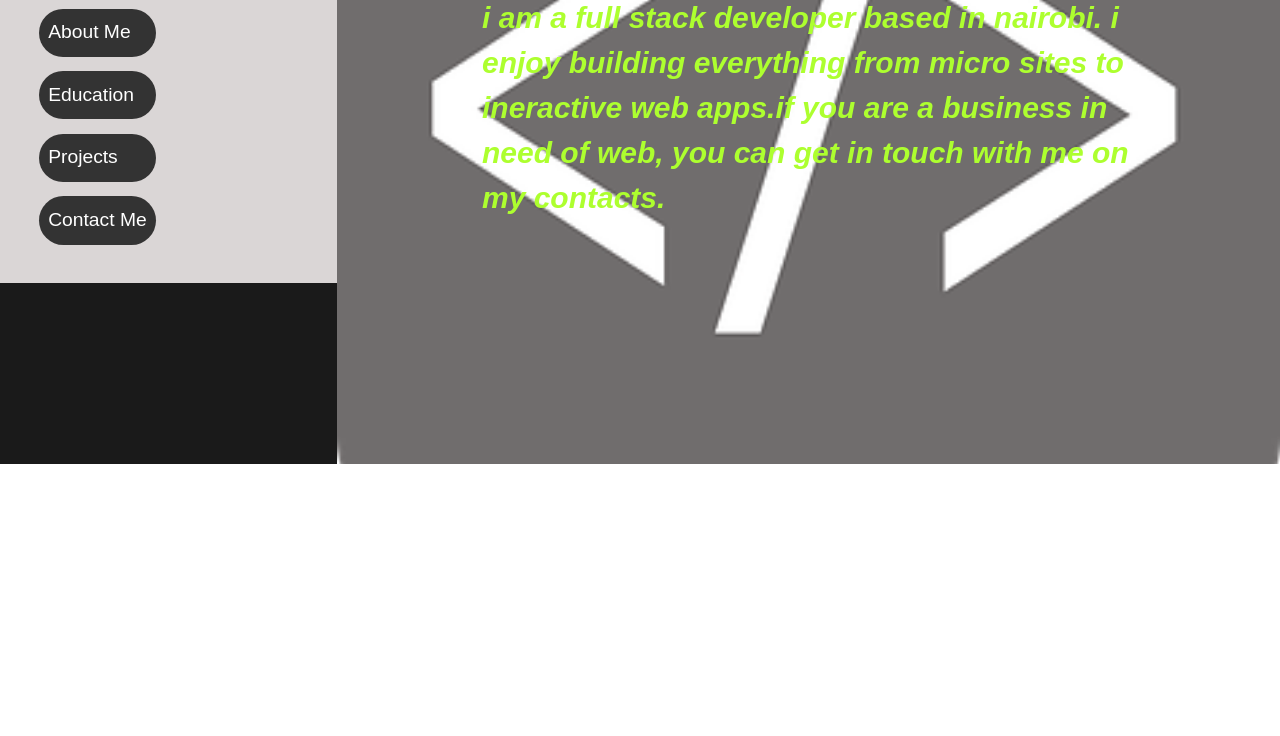
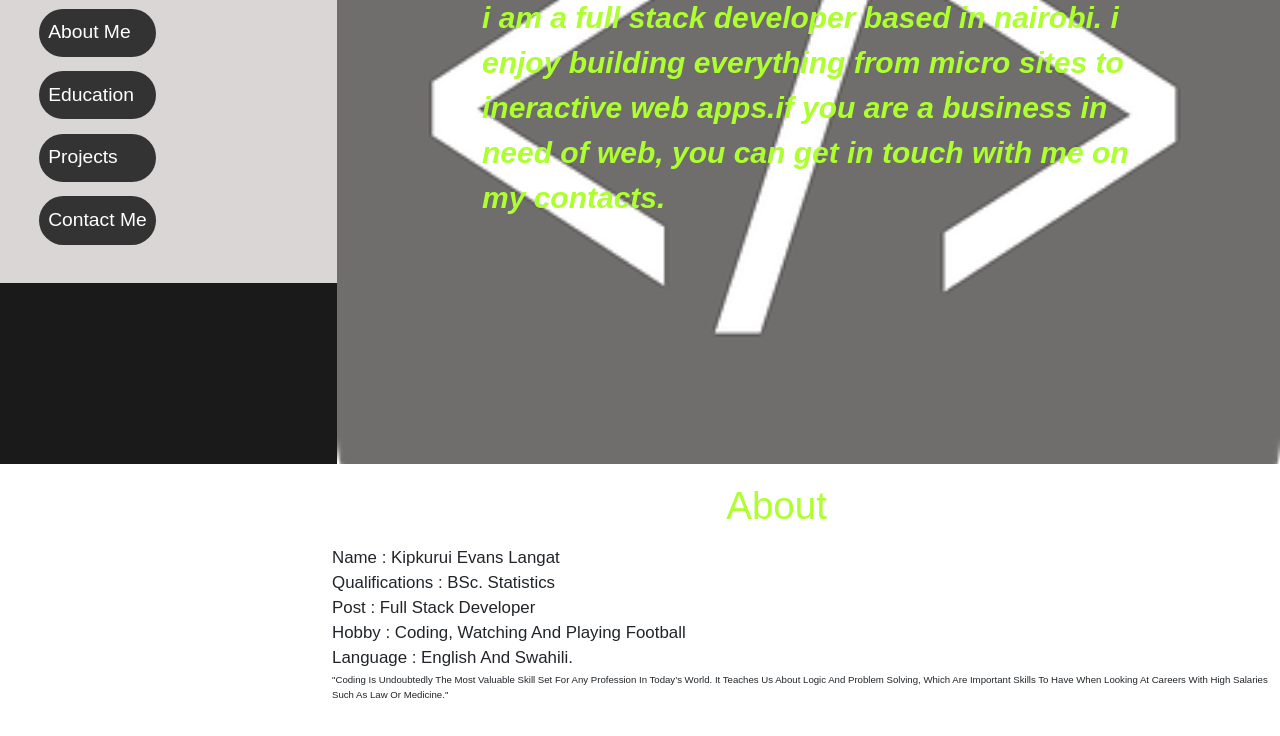
Before and after one commit to Langat20/MyPortfolio, a plain HTML site: page index.html in a window 1280 px wide. Shown: the part 336-1072 px from the top of the page. Before the commit the page ends 800 px from the top, so only its background shows below. Drawn offline with nearby package versions, Linux system fonts and the light colour scheme.

Commit message:
Add the About section

```diff
--- a/index.html
+++ b/index.html
@@ -39,6 +39,22 @@
         <p>I am a Full stack Developer based in Nairobi. I enjoy building everything from micro sites to ineractive web apps.If you are a business in need of web, you can get in touch with me on my contacts.
         </p>
     </section>
+    <section class="about" id="about">
+        <h1 class="heading"><span>about </span> me </h1>
+        <div class="row">
+
+            <div class="info">
+                <h3> <span> Name : </span> Kipkurui Evans Langat</h3>
+                <h3> <span> Qualifications : </span>BSc. Statistics</h3>
+                <h3> <span> Post : </span>Full Stack Developer</h3>
+                <h3> <span> Hobby : </span>Coding, Watching and playing football</h3>
+                <h3> <span> Language : </span>English and Swahili.</h3>
+                <p>"Coding is undoubtedly the most valuable skill set for any profession in today’s world. It teaches us about logic and problem solving, which are important skills to have when looking at careers with high salaries such as law or medicine."</p>
+            </div>
+        </div>
+
+        </div>
+    </section>
 
 </body>
 
```
